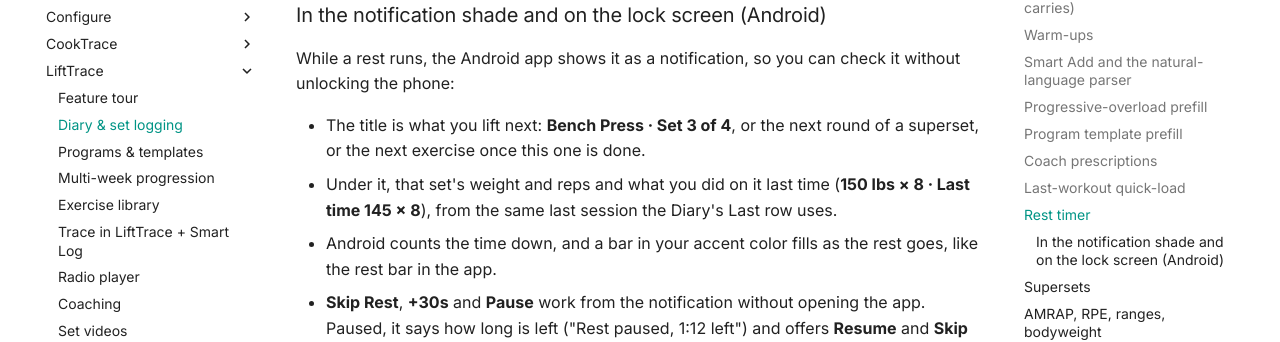
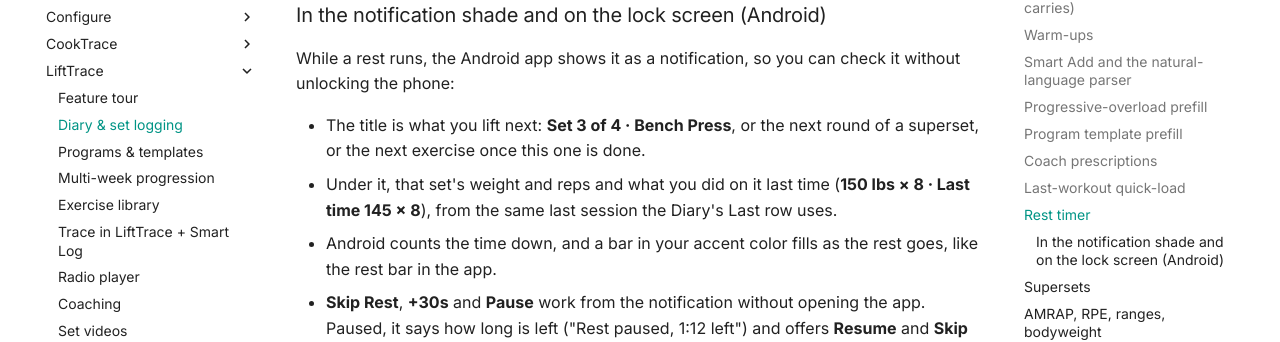
Before and after one commit to TraceApps/docs, an MkDocs documentation site: the page built from docs/lifttrace/diary.md, in a window 1280 px wide and 900 px high, scrolled down 3931 px. Shown: the part 145-487 px from the top of the window. Built offline with MkDocs 1.6.1 and Material for MkDocs 9.7.7, drawn with Linux system fonts in a browser that asks for light colours; comment, search, counter and statistics services are not loaded.

```diff
--- a/docs/lifttrace/diary.md
+++ b/docs/lifttrace/diary.md
@@ -96,7 +96,7 @@ Beeps schedule via `setTimeout`, not a tick loop, so background throttling does
 
 While a rest runs, the Android app shows it as a notification, so you can check it without unlocking the phone:
 
-- The title is what you lift next: **Bench Press · Set 3 of 4**, or the next round of a superset, or the next exercise once this one is done.
+- The title is what you lift next: **Set 3 of 4 · Bench Press**, or the next round of a superset, or the next exercise once this one is done.
 - Under it, that set's weight and reps and what you did on it last time (**150 lbs × 8 · Last time 145 × 8**), from the same last session the Diary's Last row uses.
 - Android counts the time down, and a bar in your accent color fills as the rest goes, like the rest bar in the app.
 - **Skip Rest**, **+30s** and **Pause** work from the notification without opening the app. Paused, it says how long is left ("Rest paused, 1:12 left") and offers **Resume** and **Skip Rest**.
```
